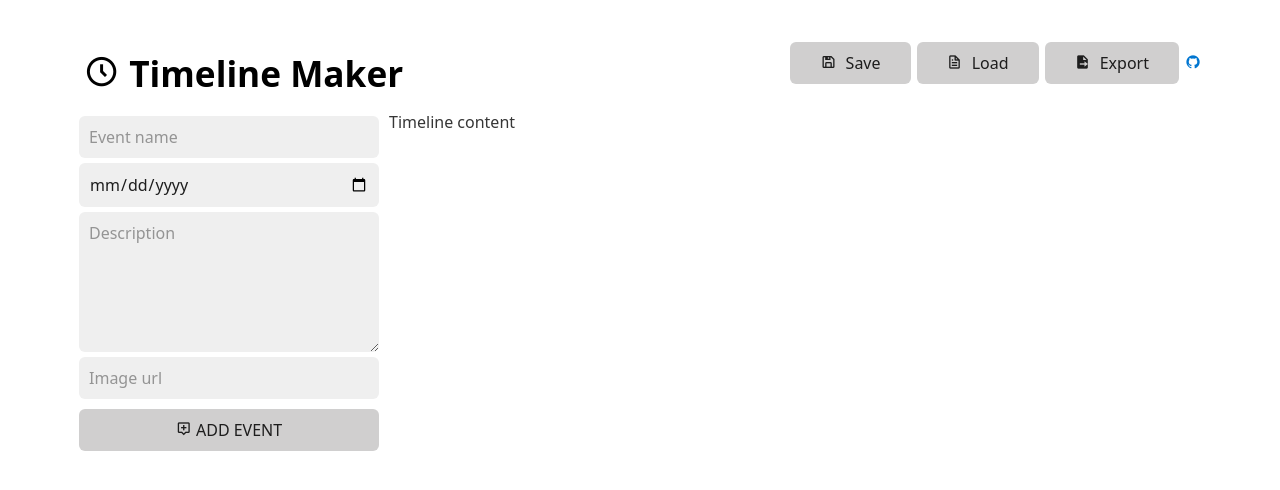
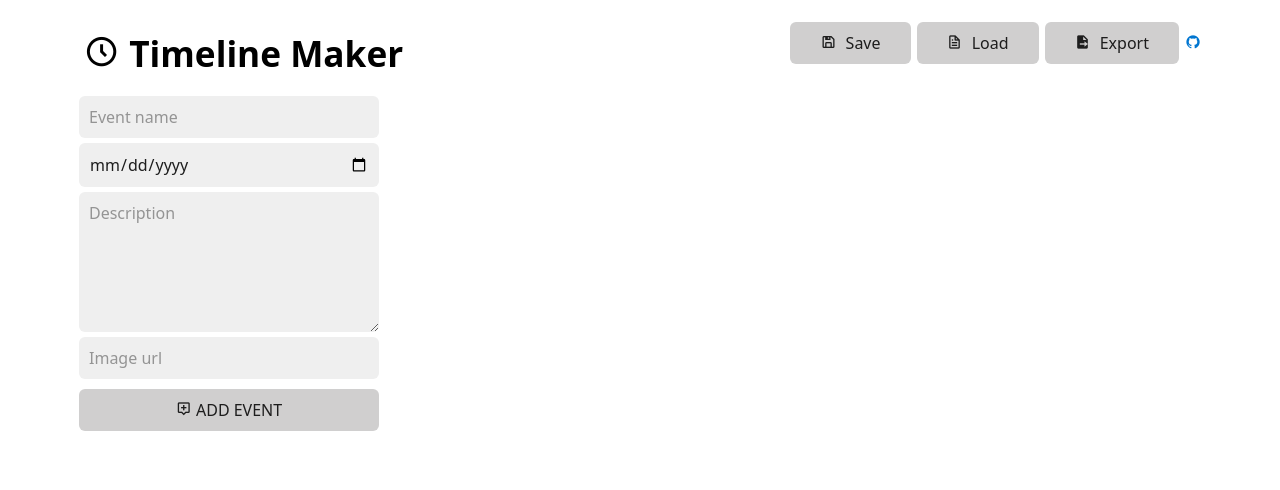
Before and after one commit to chars-mc/timeline-maker, a Vue app: page / in a window 1280 px wide. Shown: the top 490 px of the page. Built offline with nearby package versions, Linux system fonts and the light colour scheme.

Commit message:
Add timeline

```diff
--- a/src/App.vue
+++ b/src/App.vue
@@ -1,18 +1,16 @@
 <template>
-  <AppHeader @exportFile="exportFileTo" />
+  <AppHeader />
 
   <div class="content">
-    <aside class="aside">
-      <EventForm @addNewEvent="addNewEvent" />
-    </aside>
-
-    <main class="main">Timeline content</main>
+    <EventForm @addNewEvent="addNewEvent" class="aside" />
+    <TimeLine :events="events" class="main" />
   </div>
 </template>
 
 <script>
 import AppHeader from "./header/AppHeader.vue";
 import EventForm from "./events/EventForm.vue";
+import TimeLine from "./timeline/TimeLine.vue";
 import "boxicons/css/boxicons.min.css";
 
 export default {
@@ -20,11 +18,22 @@ export default {
   components: {
     AppHeader,
     EventForm,
+    TimeLine,
+  },
+  data() {
+    return {
+      events: [],
+      ITEM_KEY: "timeline-maker-data",
+    };
   },
   methods: {
     addNewEvent(newEvent) {
-      console.log(newEvent);
+      this.events.push(newEvent);
+      localStorage.setItem(this.ITEM_KEY, JSON.stringify(this.events));
     },
+  },
+  beforeMount() {
+    this.events = JSON.parse(localStorage.getItem(this.ITEM_KEY)) || [];
   },
 };
 </script>
@@ -34,13 +43,26 @@ export default {
   box-sizing: border-box;
 }
 
+html,
+body {
+  height: 100%;
+}
+
 body {
   max-width: 90%;
+  margin: 0 auto;
+}
+
+#app {
+  height: 100%;
+  padding-bottom: 10px;
+  display: flex;
+  flex-direction: column;
 }
 
 .content {
+  height: 100%;
   display: grid;
   grid-template-columns: 300px 1fr;
-  gap: 15px;
 }
 </style>
--- /dev/null
+++ b/src/timeline/EventCard.vue
@@ -0,0 +1,34 @@
+<template>
+  <div class="event-card">
+    <img :src="event.image" :alt="event.name" class="event-card__image" />
+    <h3 class="event-card__name">{{ event.name }}</h3>
+    <time class="event-card__date">{{ event.date }}</time>
+    <p class="event-card__description">{{ event.description }}</p>
+  </div>
+</template>
+
+<script>
+export default {
+  name: "EventCard",
+  props: {
+    event: {},
+  },
+};
+</script>
+
+<style scoped>
+.event-card {
+  min-width: 250px;
+  max-height: 70%;
+  padding: 5px;
+  margin: 10px 20px;
+  text-align: center;
+  border: 1px solid white;
+}
+
+.event-card__image {
+  width: 100%;
+  height: 150px;
+  object-fit: cover;
+}
+</style>
--- /dev/null
+++ b/src/timeline/TimeLine.vue
@@ -0,0 +1,31 @@
+<template>
+  <div class="timeline">
+    <EventCard v-for="event of events" :event="event" :key="event.id" />
+  </div>
+</template>
+
+<script>
+import EventCard from "./EventCard.vue";
+
+export default {
+  name: "TimeLine",
+  components: {
+    EventCard,
+  },
+  props: {
+    events: Array,
+  },
+};
+</script>
+
+<style>
+.timeline {
+  width: 100%;
+  display: flex;
+  overflow-x: auto;
+}
+
+.timeline::-webkit-scrollbar {
+  height: 20px;
+}
+</style>
```
